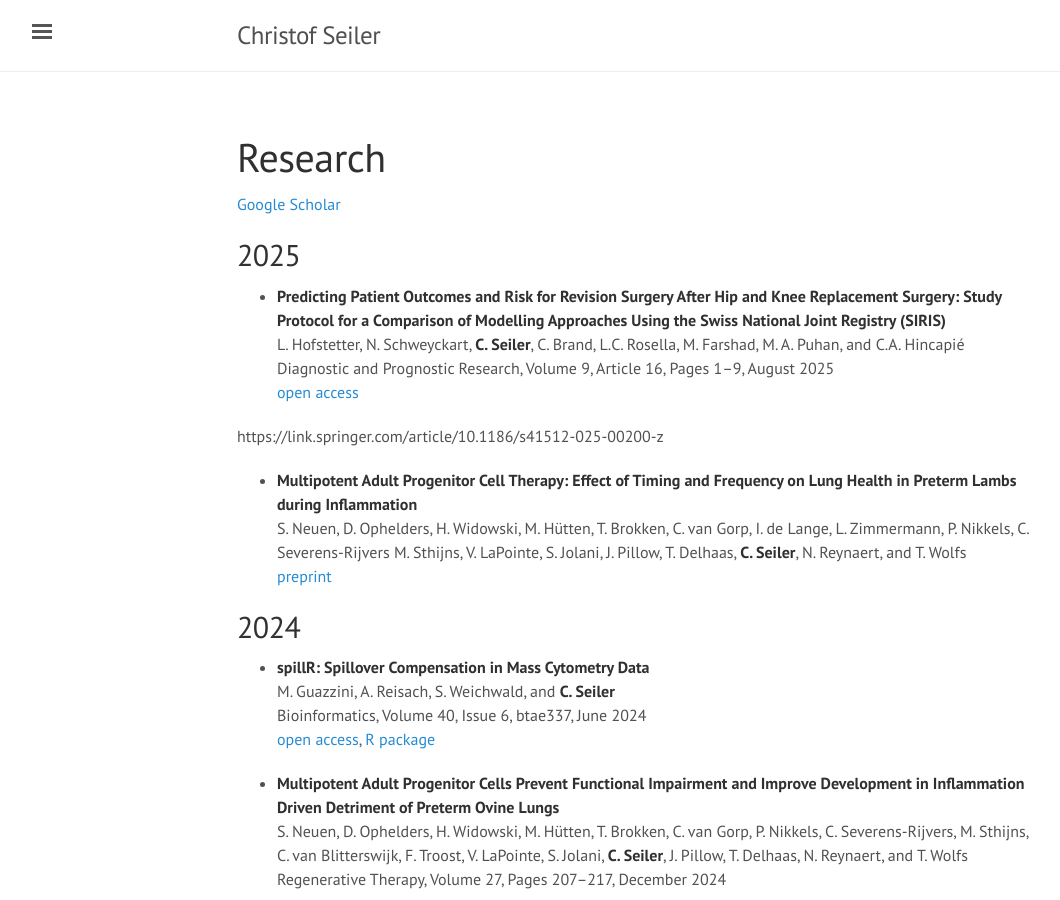
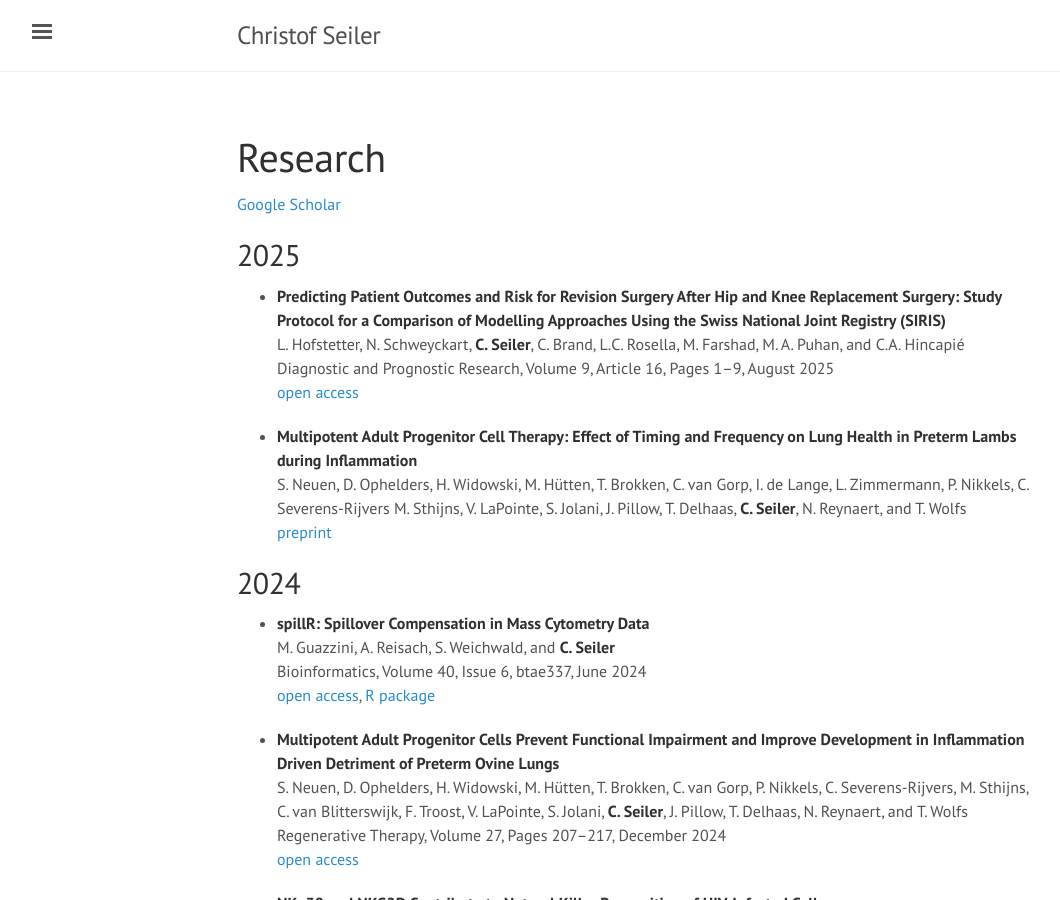
Before and after one commit to ChristofSeiler/ChristofSeiler.github.io, a Jekyll site: the page built from research.md, in a window 1280 px wide and 900 px high. Shown: the whole window, without its empty margins (3-1063 px from the left). Built offline with Jekyll 4.4.1, drawn with Linux system fonts in a browser that asks for light colours; some of the changed lines change nothing that is shown.

Commit message:
removed link

```diff
--- a/research.md
+++ b/research.md
@@ -11,8 +11,6 @@
 L. Hofstetter, N. Schweyckart, **C. Seiler**, C. Brand, L.C. Rosella, M. Farshad, M. A. Puhan, and C.A. Hincapié <br>
 Diagnostic and Prognostic Research, Volume 9, Article 16, Pages 1&ndash;9, August 2025 <br>
 [open access](https://doi.org/10.1186/s41512-025-00200-z)
-
-https://link.springer.com/article/10.1186/s41512-025-00200-z
 
 * **Multipotent Adult Progenitor Cell Therapy: Effect of Timing and Frequency on Lung Health in Preterm Lambs during Inflammation** <br>
 S. Neuen, D. Ophelders, H. Widowski, M. Hütten, T. Brokken, C. van Gorp, I. de Lange, L. Zimmermann, P. Nikkels, C. Severens-Rijvers M. Sthijns, V. LaPointe, S. Jolani, J. Pillow, T. Delhaas, **C. Seiler**, N. Reynaert, and T. Wolfs <br>
```
